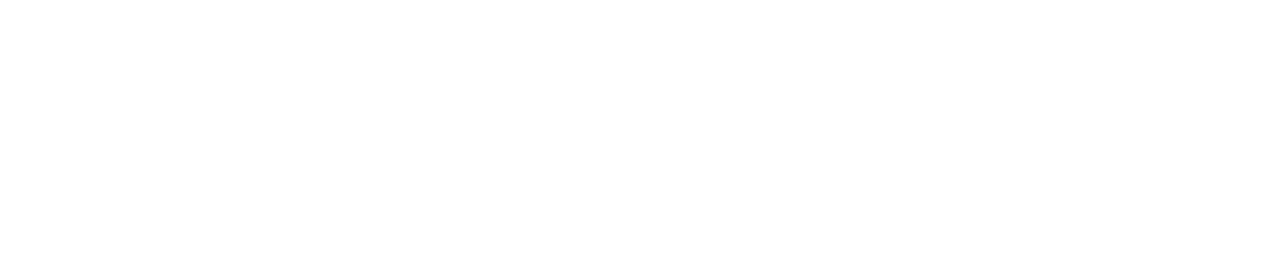
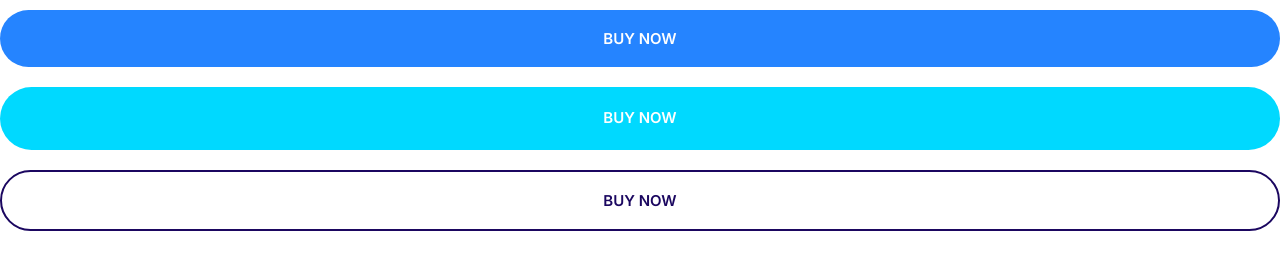
Before and after one commit to RereTooki/rereify, a plain HTML site: page index.html in a window 1280 px wide. Drawn offline with Linux system fonts and the light colour scheme.

Commit message:
Designed the 3 types of buttons.

```diff
--- a/css/styles.css
+++ b/css/styles.css
@@ -5,6 +5,10 @@
     --color-accent: #ff3400;
     --color-headings: #1b0760;
     --color-body: #918ca4;
+}
+
+*, *::after, *::before {
+    box-sizing: border-box;
 }
 
 /* Typography */
@@ -184,3 +188,66 @@ a {
     justify-content: center;
     align-items: center;
 }
+
+/* Buttons */
+
+.btn {
+    border-radius: 40px;
+    border: 0;
+    cursor: pointer;
+    font-size: 1.8rem; /*For mobile*/
+    font-weight: 600;
+    padding: 2rem 3rem;
+    text-align: center;
+    text-transform: uppercase;
+    white-space: nowrap;
+    margin: 1rem 0; /* V H */
+}
+
+
+.btn--primary{
+    background: var(--color-primary);
+    color: #fff;
+}
+.btn--primary:hover {
+    background: #3a8ffd;
+}
+
+.btn--secondary{
+    background: var(--color-secondary);
+    color: #fff;
+}
+.btn--secondary:hover {
+    background: #00c8eb;
+}
+
+.btn--accent{
+    background: var(--color-accent);
+    color: #fff;
+}
+.btn--accent:hover {
+    background: #ec3000;
+}
+
+.btn--outline{
+    background: #fff;
+    border: 2px solid var(--color-headings);
+    color: var(--color-headings);
+}
+.btn--outline:hover {
+    background: var(--color-headings);
+    color: #fff;
+}
+
+.btn--block{
+    width: 100%;
+    display: inline-block;
+}
+
+
+@media screen and (min-width: 1024px) { /* Desktop version */
+    .btn {
+        font-size: 1.5rem;
+    }
+
+}
--- a/index.html
+++ b/index.html
@@ -12,6 +12,8 @@
         <link rel="stylesheet" href="css/styles.css">
     </head>
     <body>
-
+        <button class="btn btn--primary btn--block">Buy Now</button>
+        <a href="#" class="btn btn--secondary btn--block">Buy Now</a>
+        <button class="btn btn--outline btn--block">Buy Now</button>
     </body>
 </html>
```
Also changed, not shown: components/buttons.html (added, +3 -0 lines).
